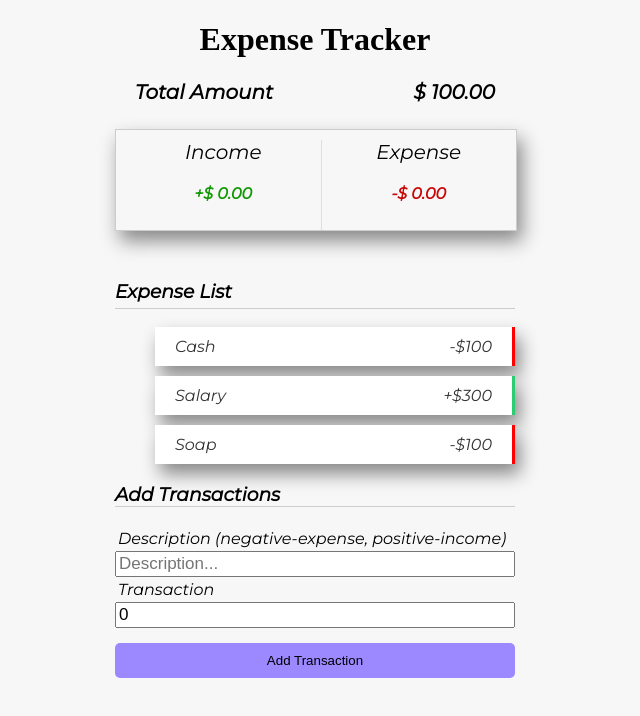
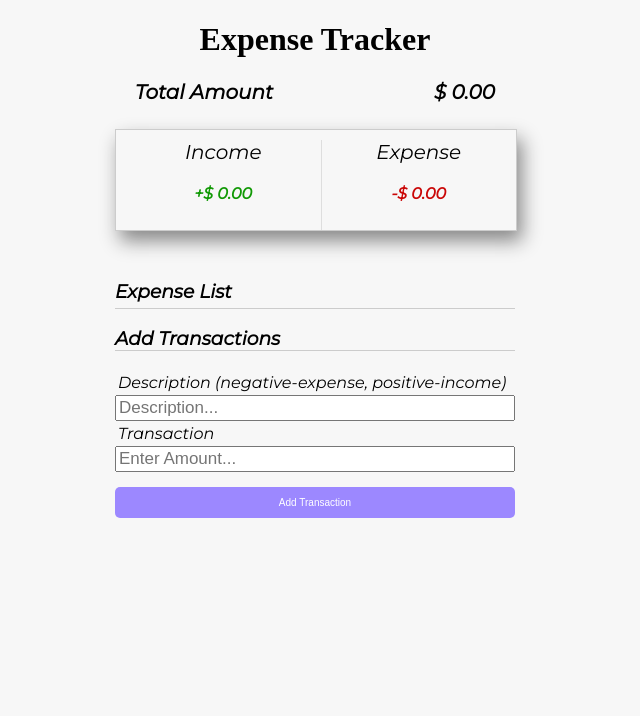
Before and after one commit to mAsadSiddique/expense-tracker, a React (Create React App) app: page / in a window 1280 px wide. Shown: the top 716 px of the page, without its empty margins (325-965 px from the left). Built offline with nearby package versions, Linux system fonts and the light colour scheme; a web font is replaced by a local one.

Commit message:
Set Full Functionalities of App

```diff
--- a/src/Components/AddExpense/AddExpense.css
+++ b/src/Components/AddExpense/AddExpense.css
@@ -19,6 +19,8 @@ input{
 }
 
 .btn{
+    color: white;
+    font-size:10px;
     margin-top: 15px;
     padding: 10px;
     background-color:#9c88ff;
--- a/src/Components/AddExpense/AddExpense.js
+++ b/src/Components/AddExpense/AddExpense.js
@@ -1,18 +1,38 @@
-import React, { useState } from 'react'
+import React, { useState, useContext } from 'react'
+import { GlobalContext } from '../Context/GlobalContext';
 import './AddExpense.css';
 
 function AddExpense() {
+    let { AddExpense } = useContext(GlobalContext);
     const [text, setText] = useState("");
-    let [amount, setAmount] = useState(0);
+    let [amount, setAmount] = useState();
+
+
+    const handleAddExpense = ev => {
+        ev.preventDefault();
+        if (Number(amount) !== 0 || Number(amount) !== -0){
+            const newExpense = {
+                id: Math.floor(Math.random() * 100000000),
+                text,
+                amount: Number(amount)
+            }
+
+        AddExpense(newExpense);
+        }else{
+            alert("Please Enter a valid Amount...")
+        }
+    }
+
+
     return (
         <div>
             <h3 className="title">Add Transactions</h3>
-            <form>
+            <form onSubmit={handleAddExpense}>
                 <div className="Form__Group">
                     <label htmlFor="Description">Description (negative-expense, positive-income)</label>
-                    <input type="text" value={text} onChange={(ev)=>setText(ev.target.value)} id="Description" placeholder="Description..." />
+                    <input type="text" value={text} onChange={(ev) => setText(ev.target.value)} id="Description" placeholder="Description..." />
                     <label htmlFor="Transaction" >Transaction</label>
-                    <input type="number" value={amount} onChange={(ev)=>setAmount(ev.target.value)} id="Transaction" placeholder="Enter Amount..." />
+                    <input type="number" value={amount} onChange={(ev) => setAmount(ev.target.value)} id="Transaction" placeholder="Enter Amount..." />
                     <button className="btn">Add Transaction</button>
                 </div>
             </form>
--- a/src/Components/Context/GlobalContext.js
+++ b/src/Components/Context/GlobalContext.js
@@ -3,11 +3,7 @@ import Reducer from '../Reducer/Reducer';
 
 // Initial State
 const initialState = {
-    transactions: [
-        { id: 1, text: "Cash", amount: -100 },
-        { id: 2, text: "Salary", amount: 300 },
-        { id: 3, text: "Soap", amount: -100 }
-    ]
+    transactions: []
 }
 
 // Create Context
@@ -17,10 +13,27 @@ export const GlobalContext = createContext(initialState);
 export const GlobalProvider = ({ children }) => {
     const [state, dispatch] = useReducer(Reducer, initialState);
 
+    // Actions
+    function DeleteExpense(id) {
+        dispatch({
+            type: "DELETE_EXPENSE",
+            payload: id
+        });
+    }
+
+    function AddExpense(transaction) {
+        dispatch({
+            type: "ADD_EXPENSE",
+            payload: transaction
+        });
+    }
+
     return (
         <GlobalContext.Provider
             value={{
                 transactions: state.transactions,
+                DeleteExpense,
+                AddExpense
             }}
         >
             {children}
--- a/src/Components/ExpenseList/ExpenseList.js
+++ b/src/Components/ExpenseList/ExpenseList.js
@@ -4,6 +4,7 @@ import { GlobalContext } from '../Context/GlobalContext'
 
 function ExpenseList() {
     let { transactions } = useContext(GlobalContext);
+    let { DeleteExpense } = useContext(GlobalContext);
 
     return (
         <div className="Expense__List">
@@ -12,10 +13,10 @@ function ExpenseList() {
 
                 {transactions.map(transaction => (
 
-                    <li className={transaction.amount < 0 ? "minus" : "Plus"} key={transaction.id}>
+                    <li className={Number(transaction.amount) < 0 ? "minus" : "Plus"} key={transaction.id}>
                         {transaction.text}
-                        <span> {transaction.amount < 0 ? "-": "+"}${Math.abs(transaction.amount)}</span>
-                        <button className="Delete__Btn">X</button>
+                        <span> {Number(transaction.amount) < 0 ? "-" : "+"}${Math.abs(transaction.amount)}</span>
+                        <button onClick={() => DeleteExpense(transaction.id)} className="Delete__Btn">X</button>
                     </li>
                 ))
                 }
--- a/src/Components/ExpenseManager/ExpenseManager.js
+++ b/src/Components/ExpenseManager/ExpenseManager.js
@@ -3,18 +3,38 @@ import './ExpenseManager.css'
 import { GlobalContext } from '../Context/GlobalContext'
 
 function ExpenseManager() {
-    const { transaction } = useContext(GlobalContext)
+    const { transactions } = useContext(GlobalContext)
+
+    const Income = () => {
+        let income = 0;
+        for (let i = 0; i < transactions.length; i++) {
+            if (Number(transactions[i].amount) >= 0) {
+                income += transactions[i].amount
+            }
+        }
+        return income;
+    }
+
+    const Expense = () => {
+        let expense = 0;
+        for (let i = 0; i < transactions.length; i++) {
+            if (Number(transactions[i].amount) < 0) {
+                expense += transactions[i].amount
+            }
+        }
+        return expense;
+    }
 
     return (
         <div className="Expense__Manager">
             <div className="Income__Expense">
                 <span className="Income">Income </span>
-                <span className="Income__Amount">+$ 0.00</span>
+                <span className="Income__Amount">+$ {Income().toFixed(2)}</span>
             </div>
             <div className="Income__Expense">
                 <span className="Expense">Expense </span>
                 <br />
-                <span className="Expense__Amount">-$ 0.00</span>
+                <span className="Expense__Amount">-$ {Expense().toFixed(2)}</span>
             </div>
         </div>
     )
--- a/src/Components/Reducer/Reducer.js
+++ b/src/Components/Reducer/Reducer.js
@@ -2,6 +2,14 @@
 
 const Reducer = (state, action) => {
     switch (action.type) {
+        case 'DELETE_EXPENSE':
+            return {
+                ...state, transactions: state.transactions.filter(transaction => transaction.id !== action.payload)
+            }
+        case 'ADD_EXPENSE':
+            return {
+                ...state, transactions: [action.payload, ...state.transactions]
+            }
         default:
             return state;
     }
--- a/src/Components/TotalExpense/TotalExpense.js
+++ b/src/Components/TotalExpense/TotalExpense.js
@@ -10,7 +10,8 @@ function TotalExpense() {
     const totalExpense = () => {
         var expense = 0;
         for (let key = 0; key < transactions.length; key++) {
-            expense += transactions[key].amount
+            expense = expense + Number(transactions[key].amount)
+            console.log(expense)
         }
         return expense;
     }
```
